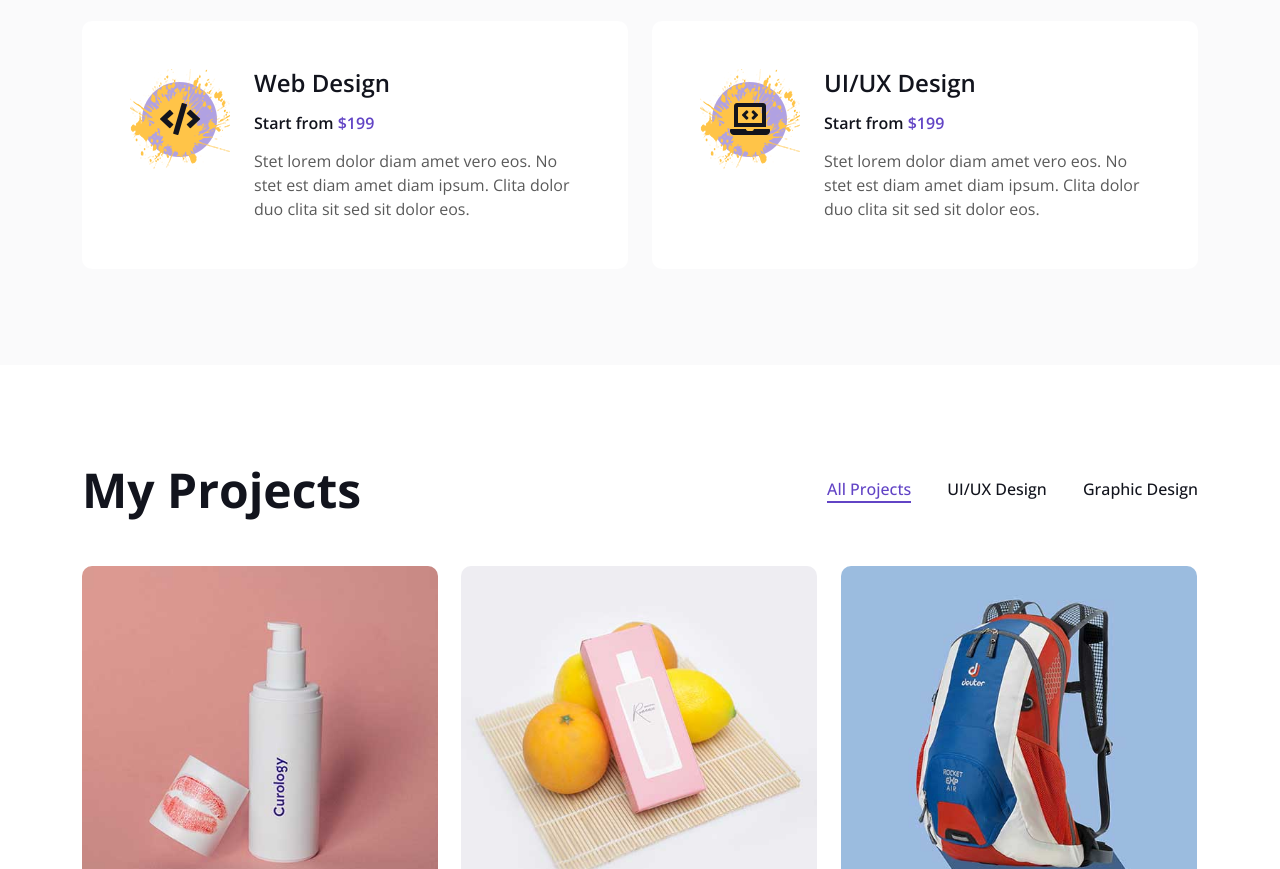
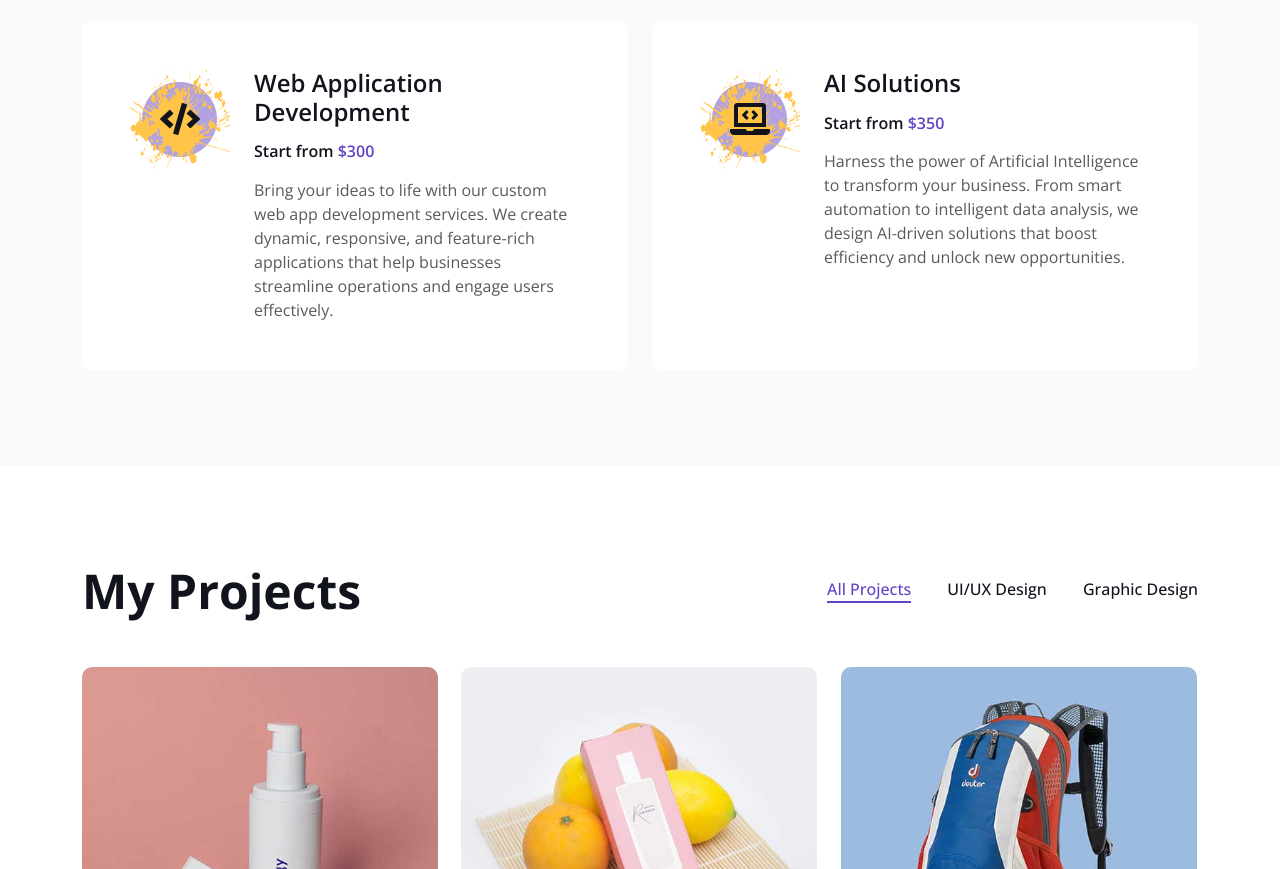
Before and after one commit to ShahZaibCS13/my-portfolio, a plain HTML site: page index.html in a window 1280 px wide. Shown: the part 3173-4042 px from the top of the page. Drawn offline with nearby package versions, Linux system fonts and the light colour scheme.

Commit message:
update 1.3

```diff
--- a/index.html
+++ b/index.html
@@ -477,9 +477,9 @@ In my free time, you’ll often find me exploring new apps, experimenting with p
                             <i class="fa fa-code fa-2x text-dark"></i>
                         </div>
                         <div class="ms-sm-4">
-                            <h4 class="mb-3">Web Design</h4>
-                            <h6 class="mb-3">Start from <span class="text-primary">$199</span></h6>
-                            <span>Stet lorem dolor diam amet vero eos. No stet est diam amet diam ipsum. Clita dolor duo clita sit sed sit dolor eos.</span>
+                            <h4 class="mb-3">Web Application Development</h4>
+                            <h6 class="mb-3">Start from <span class="text-primary">$300</span></h6>
+                            <span>Bring your ideas to life with our custom web app development services. We create dynamic, responsive, and feature-rich applications that help businesses streamline operations and engage users effectively.</span>
                         </div>
                     </div>
                 </div>
@@ -489,9 +489,9 @@ In my free time, you’ll often find me exploring new apps, experimenting with p
                             <i class="fa fa-laptop-code fa-2x text-dark"></i>
                         </div>
                         <div class="ms-sm-4">
-                            <h4 class="mb-3">UI/UX Design</h4>
-                            <h6 class="mb-3">Start from <span class="text-primary">$199</span></h6>
-                            <span>Stet lorem dolor diam amet vero eos. No stet est diam amet diam ipsum. Clita dolor duo clita sit sed sit dolor eos.</span>
+                            <h4 class="mb-3">AI Solutions</h4>
+                            <h6 class="mb-3">Start from <span class="text-primary">$350</span></h6>
+                            <span>Harness the power of Artificial Intelligence to transform your business. From smart automation to intelligent data analysis, we design AI-driven solutions that boost efficiency and unlock new opportunities.</span>
                         </div>
                     </div>
                 </div>
```
